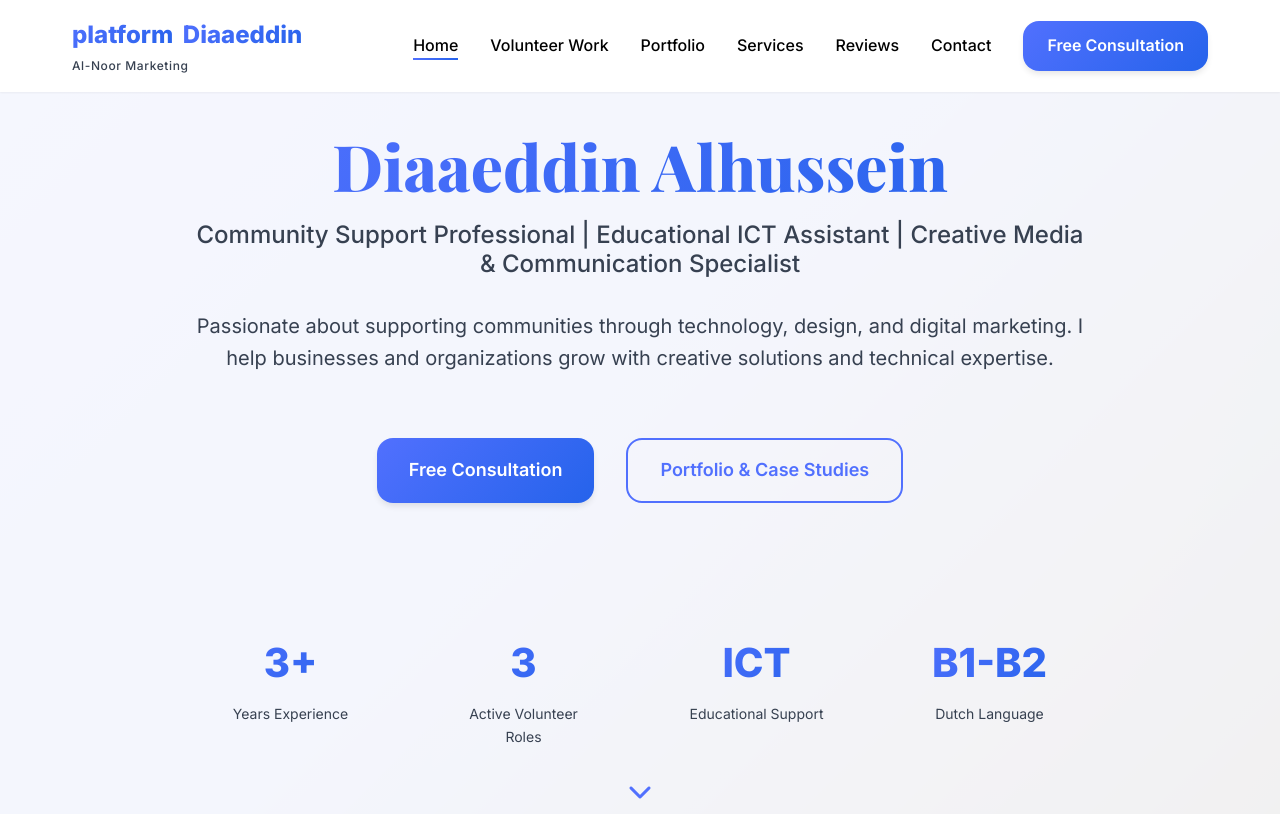
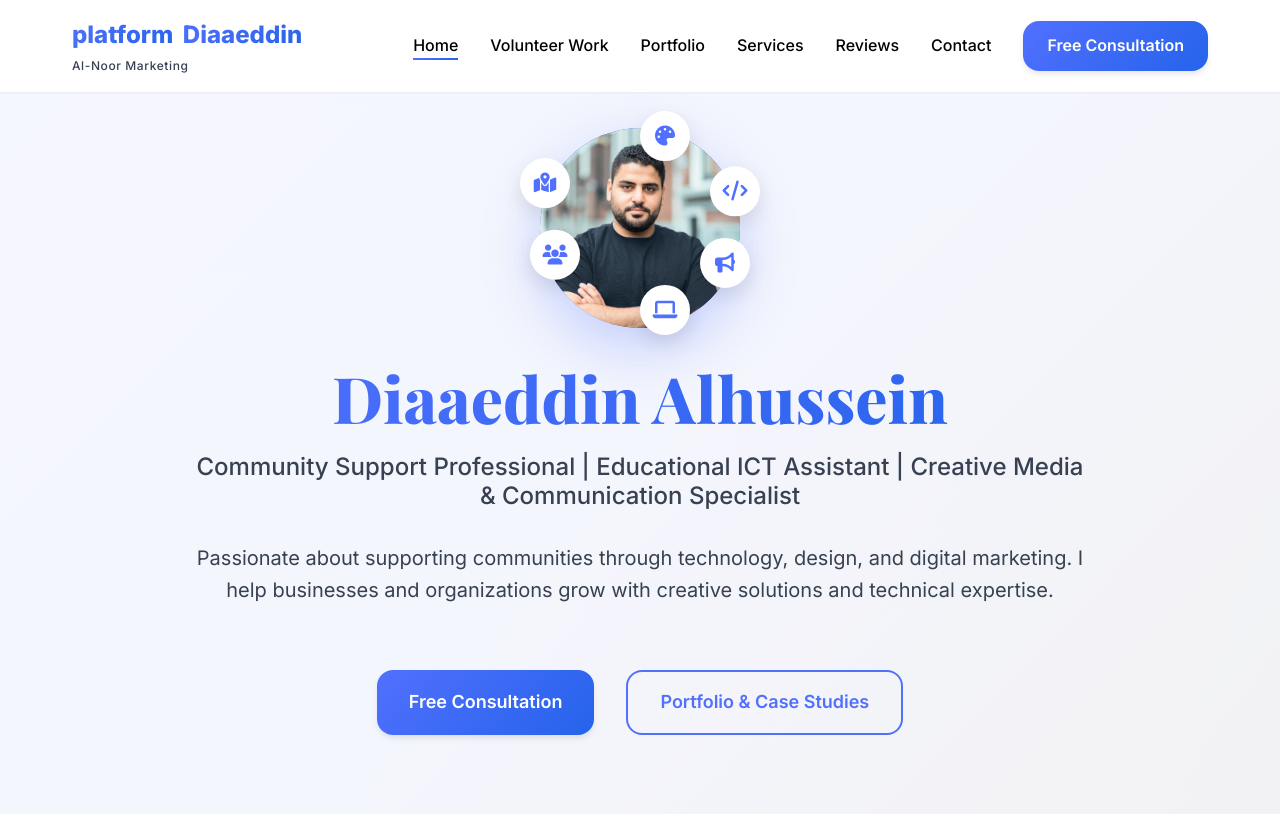
Before and after one commit to diaalhussein/mywebsite, a website: page public/index.html in a window 1280 px wide. Shown: the top 814 px of the page. Drawn offline with nearby package versions, Linux system fonts and the light colour scheme.

Commit message:
Add animated profile image with floating skill icons to hero section

```diff
--- a/public/css/style.css
+++ b/public/css/style.css
@@ -376,6 +376,118 @@ h1, h2, h3, h4, h5, h6 {
     color: var(--text-secondary);
     margin-bottom: var(--spacing-lg);
     animation: fadeInUp 1s ease-out 0.4s backwards;
+}
+
+/* Hero Profile Image with Floating Icons */
+.hero-profile-wrapper {
+    position: relative;
+    width: 200px;
+    height: 200px;
+    margin: 0 auto 2rem;
+}
+
+.hero-profile-image {
+    position: relative;
+    width: 100%;
+    height: 100%;
+    border-radius: 50%;
+    overflow: hidden;
+    box-shadow: 0 20px 60px rgba(81, 112, 254, 0.3);
+}
+
+.hero-profile-image img {
+    width: 100%;
+    height: 100%;
+    object-fit: cover;
+}
+
+.profile-border {
+    position: absolute;
+    inset: -5px;
+    border-radius: 50%;
+    background: var(--gradient-primary);
+    z-index: -1;
+    animation: rotateBorder 10s linear infinite;
+}
+
+@keyframes rotateBorder {
+    from {
+        transform: rotate(0deg);
+    }
+    to {
+        transform: rotate(360deg);
+    }
+}
+
+/* Floating Skill Icons */
+.floating-icon {
+    position: absolute;
+    width: 50px;
+    height: 50px;
+    background: white;
+    border-radius: 50%;
+    display: flex;
+    align-items: center;
+    justify-content: center;
+    box-shadow: 0 8px 20px rgba(0, 0, 0, 0.1);
+    font-size: 1.25rem;
+    color: var(--primary-color);
+    animation: float 3s ease-in-out infinite;
+    transition: all 0.3s ease;
+}
+
+.floating-icon:hover {
+    transform: scale(1.2) translateY(-5px);
+    box-shadow: 0 12px 30px rgba(81, 112, 254, 0.3);
+    background: var(--primary-color);
+    color: white;
+}
+
+.floating-icon-1 {
+    top: -10px;
+    left: 50%;
+    transform: translateX(-50%);
+    animation-delay: 0s;
+}
+
+.floating-icon-2 {
+    top: 20%;
+    right: -20px;
+    animation-delay: 0.5s;
+}
+
+.floating-icon-3 {
+    bottom: 20%;
+    right: -10px;
+    animation-delay: 1s;
+}
+
+.floating-icon-4 {
+    bottom: -10px;
+    left: 50%;
+    transform: translateX(-50%);
+    animation-delay: 1.5s;
+}
+
+.floating-icon-5 {
+    bottom: 20%;
+    left: -10px;
+    animation-delay: 2s;
+}
+
+.floating-icon-6 {
+    top: 20%;
+    left: -20px;
+    animation-delay: 2.5s;
+}
+
+@keyframes float {
+    0%, 100% {
+        transform: translateY(0);
+    }
+    50% {
+        transform: translateY(-10px);
+    }
 }
 
 .hero-buttons {
@@ -1199,6 +1311,23 @@ h1, h2, h3, h4, h5, h6 {
 }
 
 @media (max-width: 768px) {
+    .hero-profile-wrapper {
+        width: 150px;
+        height: 150px;
+    }
+
+    .floating-icon {
+        width: 40px;
+        height: 40px;
+        font-size: 1rem;
+    }
+
+    .floating-icon-2,
+    .floating-icon-6 {
+        right: -10px;
+        left: -10px;
+    }
+
     .nav-menu {
         position: fixed;
         top: 70px;
--- a/public/index.html
+++ b/public/index.html
@@ -64,6 +64,33 @@
         </div>
         <div class="container">
             <div class="hero-content" data-aos="fade-up">
+                <!-- Hero Profile Image with Floating Icons -->
+                <div class="hero-profile-wrapper" data-aos="zoom-in" data-aos-delay="200">
+                    <div class="hero-profile-image">
+                        <img src="images/diaaeddin.jpg" alt="Diaaeddin Alhussein">
+                        <div class="profile-border"></div>
+                    </div>
+                    <!-- Floating Skill Icons -->
+                    <div class="floating-icon floating-icon-1">
+                        <i class="fas fa-palette"></i>
+                    </div>
+                    <div class="floating-icon floating-icon-2">
+                        <i class="fas fa-code"></i>
+                    </div>
+                    <div class="floating-icon floating-icon-3">
+                        <i class="fas fa-bullhorn"></i>
+                    </div>
+                    <div class="floating-icon floating-icon-4">
+                        <i class="fas fa-laptop"></i>
+                    </div>
+                    <div class="floating-icon floating-icon-5">
+                        <i class="fas fa-users"></i>
+                    </div>
+                    <div class="floating-icon floating-icon-6">
+                        <i class="fas fa-map-marked-alt"></i>
+                    </div>
+                </div>
+
                 <h1 class="hero-title">
                     <span class="hero-name">Diaaeddin Alhussein</span>
                     <span class="hero-tagline">Community Support Professional | Educational ICT Assistant | Creative Media & Communication Specialist</span>
```
